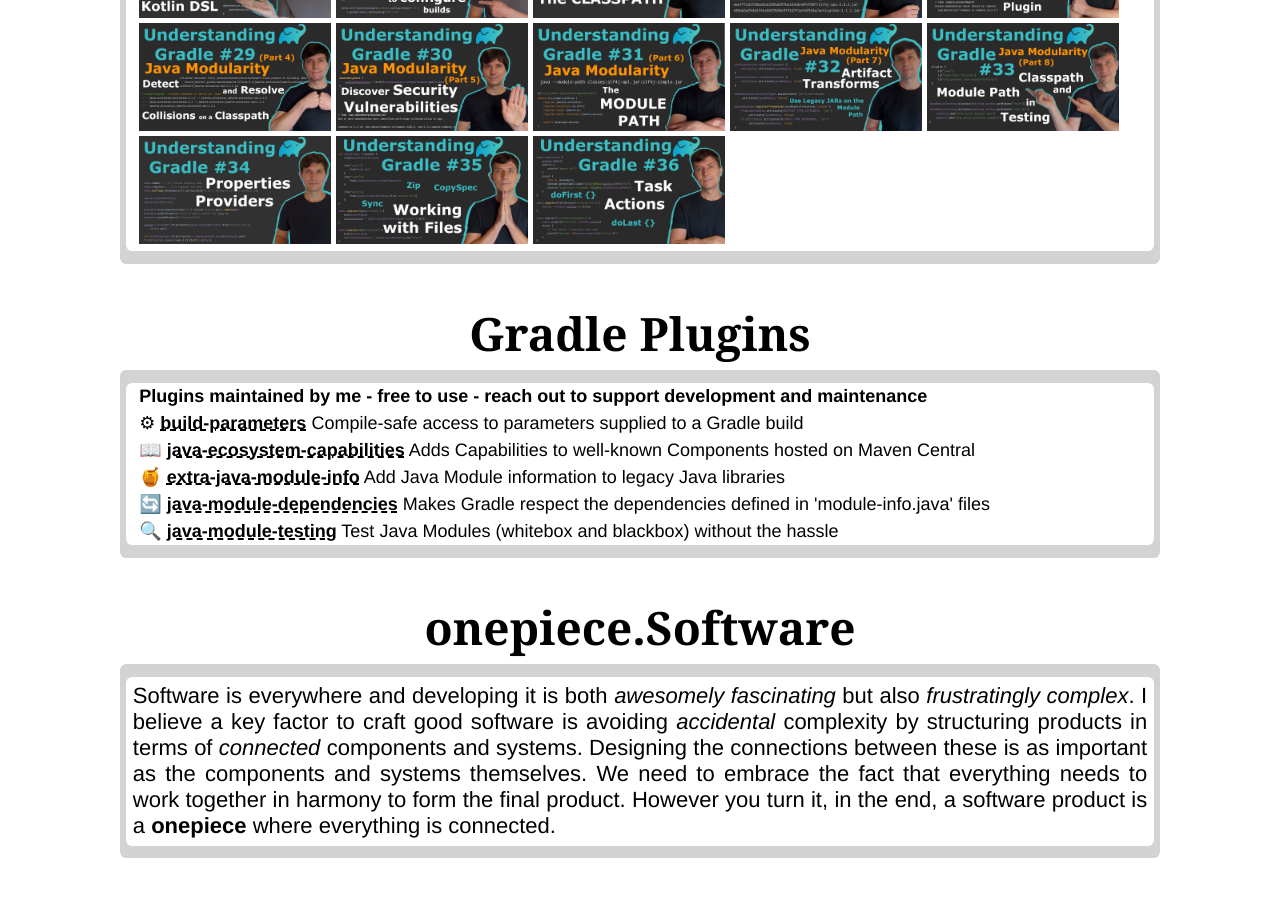
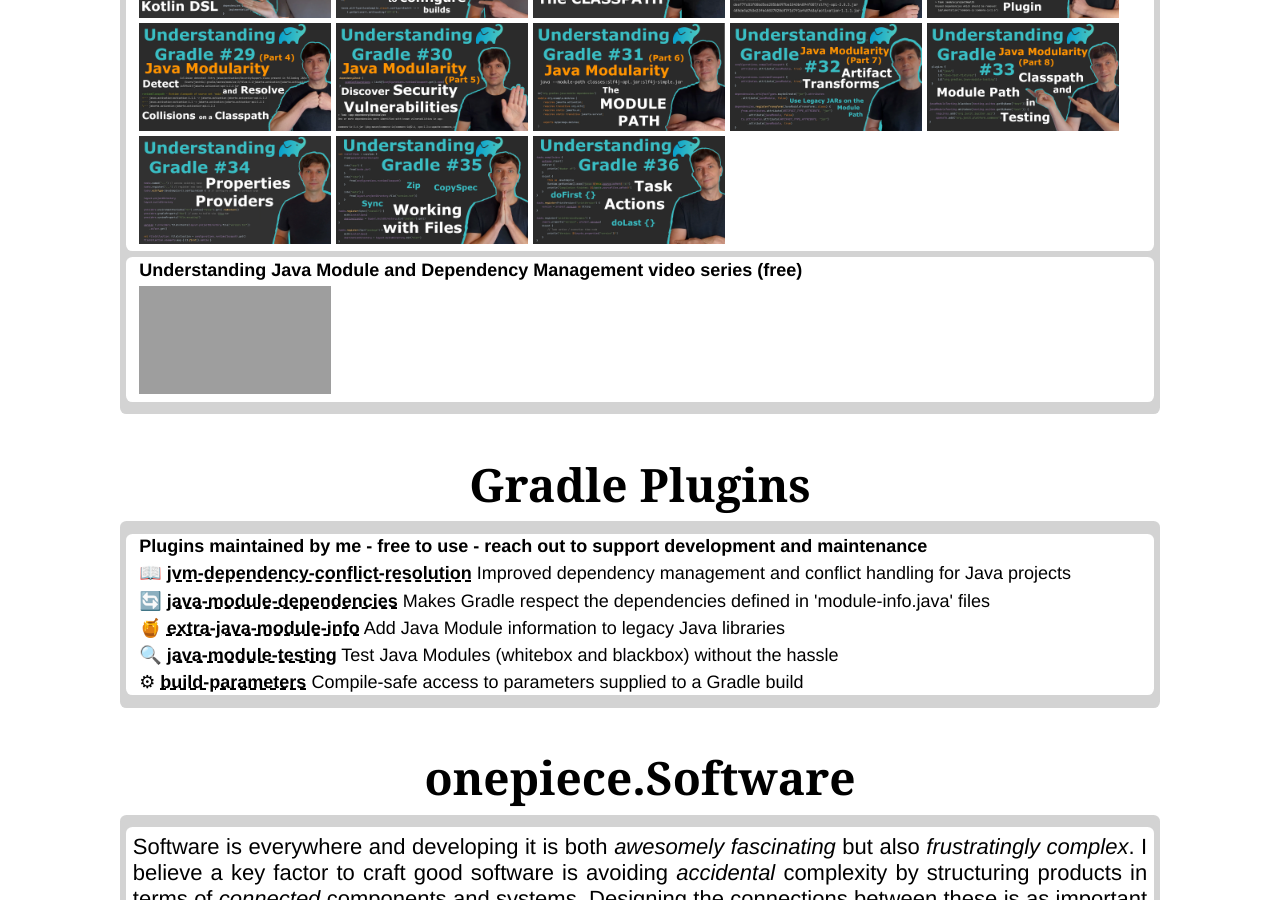
Before and after one commit to OnepieceSoftware/onepiecesoftware.github.io, a Jekyll site: the page index.html, which Jekyll copies as it is, in a window 1280 px wide and 900 px high, scrolled down 4250 px. Built offline with Jekyll 4.4.1, drawn with Linux system fonts in a browser that asks for light colours; grey boxes are pictures that could not be loaded.

Commit message:
Add Java Module Management video 01

```diff
--- a/index.html
+++ b/index.html
@@ -800,6 +800,26 @@
       </li>
     </ul>
   </div>
+
+  <div class="box">
+    <ul>
+      <li><b>Understanding Java Module and Dependency Management video series (free)</b></li>
+      <li>
+        <div class="video-preview">
+          <img class="downscale" src="https://javarca.de/01.png" alt="Modules in Java Development">
+          <div class="overlay">
+            <a href="https://www.youtube.com/watch?v=MUeJeiNRFFA&list=PLWQK2ZdV4Yl2bV3dTE7qxJUhjV8a1uriD" target="_blank" title="YouTube">
+              <i class="fab fa-youtube"></i>
+            </a>
+            &nbsp;
+            <a href="https://github.com/jjohannes/javarcade" target="_blank" title="GitHub">
+              <i class="fab fa-github"></i>
+            </a>
+          </div>
+        </div>
+      </li>
+    </ul>
+  </div>
 </section>
 
 <h2 id="plugins"><span data-i18n="header-plugins"></span></h2>
@@ -808,11 +828,11 @@
   <div class="box">
     <ul>
       <li><b>Plugins maintained by me - free to use - reach out to support development and maintenance</b></li>
+      <li>📖 <b><a target="_blank" href="https://github.com/gradlex-org/jvm-dependency-conflict-resolution">jvm-dependency-conflict-resolution</a></b> Improved dependency management and conflict handling for Java projects</li>
+      <li>🔄 <b><a target="_blank" href="https://github.com/gradlex-org/java-module-dependencies">java-module-dependencies</a></b> Makes Gradle respect the dependencies defined in 'module-info.java' files</li>
+      <li>🍯 <b><a target="_blank" href="https://github.com/gradlex-org/extra-java-module-info">extra-java-module-info</a></b> Add Java Module information to legacy Java libraries</li>
+      <li>🔍 <b><a target="_blank" href="https://github.com/gradlex-org/java-module-testing">java-module-testing</a></b> Test Java Modules (whitebox and blackbox) without the hassle</li>
       <li>⚙ <b><a target="_blank" href="https://github.com/gradlex-org/build-parameters">build-parameters</a></b> Compile-safe access to parameters supplied to a Gradle build</li>
-      <li>📖 <b><a target="_blank" href="https://github.com/gradlex-org/java-ecosystem-capabilities">java-ecosystem-capabilities</a></b> Adds Capabilities to well-known Components hosted on Maven Central</li>
-      <li>🍯 <b><a target="_blank" href="https://github.com/gradlex-org/extra-java-module-info">extra-java-module-info</a></b> Add Java Module information to legacy Java libraries</li>
-      <li>🔄 <b><a target="_blank" href="https://github.com/gradlex-org/java-module-dependencies">java-module-dependencies</a></b> Makes Gradle respect the dependencies defined in 'module-info.java' files</li>
-      <li>🔍 <b><a target="_blank" href="https://github.com/gradlex-org/java-module-testing">java-module-testing</a></b> Test Java Modules (whitebox and blackbox) without the hassle</li>
     </ul>
   </div>
 </section>
```
